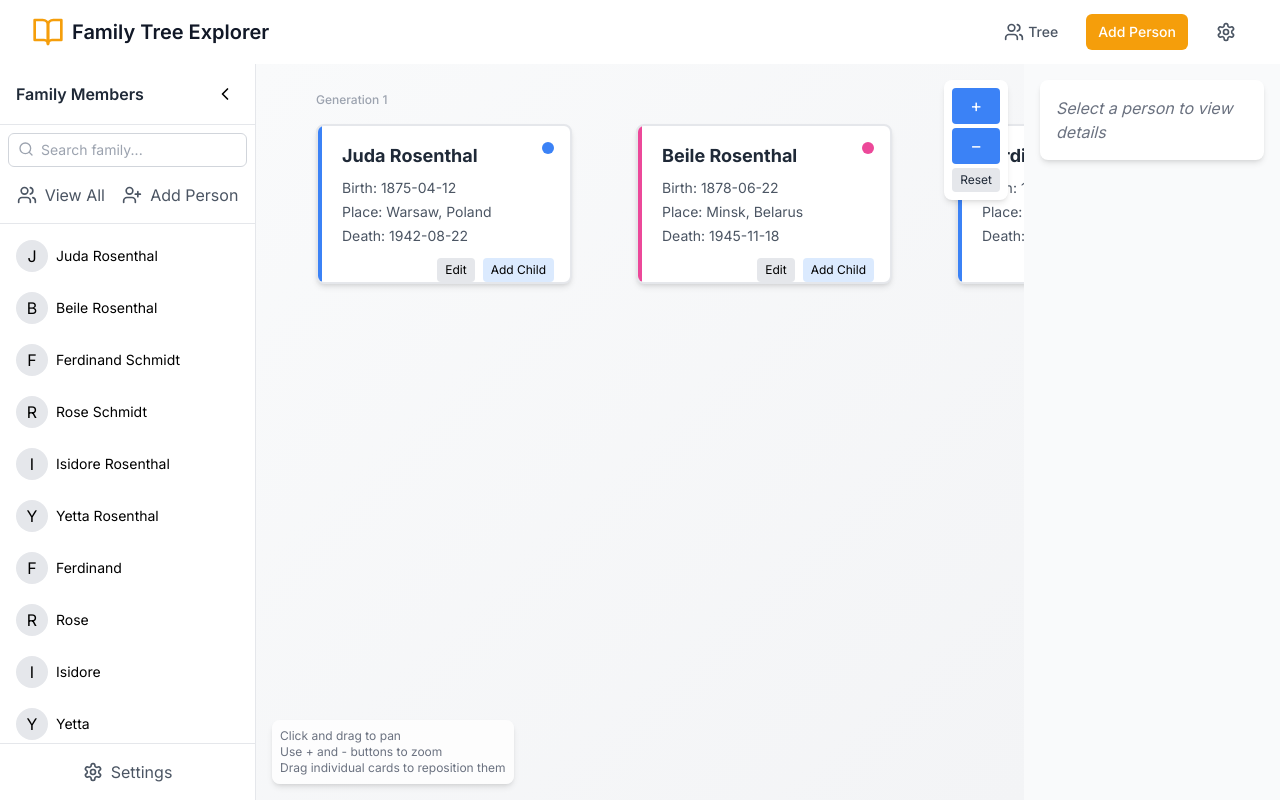
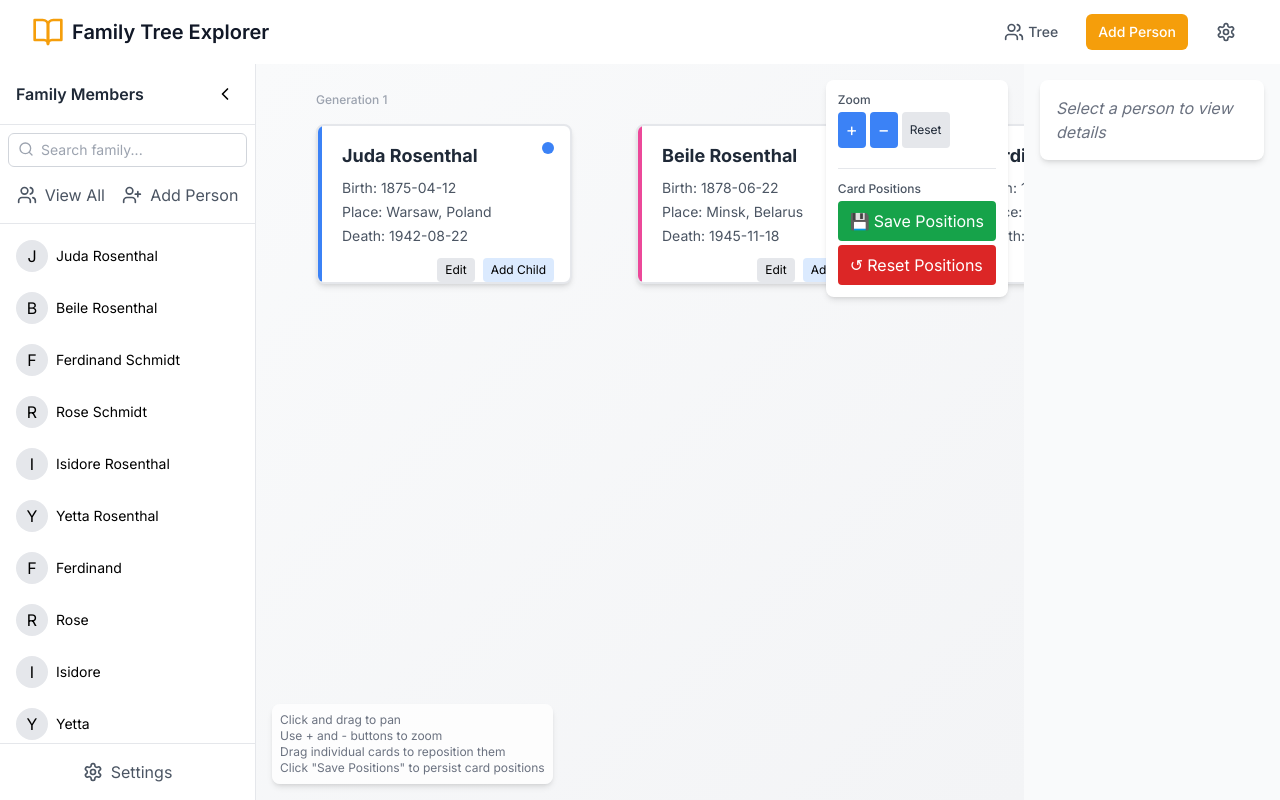
Before and after one commit to chifamba/dzinza-python, a React (Vite) app in the folder frontend/: page / in a window 1280 px wide. Built offline with nearby package versions, Linux system fonts and the light colour scheme.

Commit message:
drag and drop seems to work, need to check if saving is local or remote enabled

```diff
--- a/frontend/src/components/FamilyTreeViewExport.tsx
+++ b/frontend/src/components/FamilyTreeViewExport.tsx
@@ -23,14 +23,38 @@ const FamilyTreeView: React.FC<FamilyTreeViewProps> = (props) => {
   const [cardDragStart, setCardDragStart] = useState({ x: 0, y: 0 });
   const [cardPositions, setCardPositions] = useState<Record<string, { x: number, y: number }>>({});
 
-  // Initialize card positions from props.persons or use default positions
+  // Initialize card positions from localStorage first, then from props.persons, or use default positions (0,0)
   useEffect(() => {
-    const initialPositions: Record<string, { x: number, y: number }> = {};
+    // Try to load saved positions from localStorage
+    const savedPositions = localStorage.getItem('familyTreeCardPositions');
+    let initialPositions: Record<string, { x: number, y: number }> = {};
+
+    if (savedPositions) {
+      try {
+        const parsedPositions = JSON.parse(savedPositions);
+        initialPositions = parsedPositions;
+      } catch (error) {
+        console.error('Error parsing saved card positions:', error);
+      }
+    }
+
+    // Only initialize positions for persons that don't already have them in state
     props.persons.forEach(person => {
-      // Use existing position data if available, otherwise use default position (0,0)
+      if (!initialPositions[person.id]) {
         initialPositions[person.id] = person.position || { x: 0, y: 0 };
+      }
     });
-    setCardPositions(initialPositions);
+
+    // Only update state if we actually have new positions to set
+    setCardPositions(prevPositions => {
+      const hasChanges = props.persons.some(person =>
+        !prevPositions[person.id] ||
+        (prevPositions[person.id].x !== initialPositions[person.id].x ||
+         prevPositions[person.id].y !== initialPositions[person.id].y)
+      );
+
+      return hasChanges ? { ...prevPositions, ...initialPositions } : prevPositions;
+    });
   }, [props.persons]);
 
   // Handle individual card drag
@@ -62,22 +86,38 @@ const FamilyTreeView: React.FC<FamilyTreeViewProps> = (props) => {
     e.stopPropagation(); // Prevent tree panning when dragging a card
 
     if (draggedPersonId) {
-      // Update the person's position in the state
-      props.setPersons(currentPersons => {
-        return currentPersons.map(person => {
-          if (person.id === draggedPersonId) {
-            return {
-              ...person,
-              position: cardPositions[draggedPersonId]
-            };
-          }
-          return person;
-        });
-      });
-
+      // Just end the drag - don't update props.persons here
+      // We'll update props.persons only when saving positions
       setDraggedPersonId(null);
     }
   };
+
+  // Save positions to localStorage
+  const savePositions = () => {
+    try {
+      localStorage.setItem('familyTreeCardPositions', JSON.stringify(cardPositions));
+
+      // Also update the persons props to ensure consistency
+      props.setPersons(currentPersons => {
+        return currentPersons.map(person => ({
+          ...person,
+          position: cardPositions[person.id] || { x: 0, y: 0 }
+        }));
+      });
+
+      // Show a temporary success message
+      setSaveSuccess(true);
+      setTimeout(() => setSaveSuccess(false), 3000);
+    } catch (error) {
+      console.error('Error saving card positions:', error);
+      setSaveError(true);
+      setTimeout(() => setSaveError(false), 3000);
+    }
+  };
+
+  // State for save feedback
+  const [saveSuccess, setSaveSuccess] = useState(false);
+  const [saveError, setSaveError] = useState(false);
 
   // Group persons by generation (parent-child relationships)
   const getGenerationLevel = (person: Person, level = 0, visited = new Set<string>()): number => {
@@ -140,6 +180,30 @@ const FamilyTreeView: React.FC<FamilyTreeViewProps> = (props) => {
     setPosition({ x: 0, y: 0 });
   };
 
+  // Reset all card positions
+  const resetPositions = () => {
+    if (window.confirm('Are you sure you want to reset all card positions? This cannot be undone.')) {
+      const defaultPositions: Record<string, { x: number, y: number }> = {};
+      props.persons.forEach(person => {
+        defaultPositions[person.id] = { x: 0, y: 0 };
+      });
+
+      // Update state
+      setCardPositions(defaultPositions);
+
+      // Update persons
+      props.setPersons(currentPersons => {
+        return currentPersons.map(person => ({
+          ...person,
+          position: { x: 0, y: 0 }
+        }));
+      });
+
+      // Clear localStorage
+      localStorage.removeItem('familyTreeCardPositions');
+    }
+  };
+
   useEffect(() => {
     const handleMouseUp = () => {
       setIsDragging(false);
@@ -166,19 +230,26 @@ const FamilyTreeView: React.FC<FamilyTreeViewProps> = (props) => {
   return (
     <div
       className="family-tree-view w-full h-full overflow-hidden relative bg-gradient-to-br from-gray-50 to-gray-100"
-      style={{ minHeight: "600px" }}
+      style={{
+        minHeight: "600px",
+        "--tw-animate-duration": "3s" // for fade-out animation
+      } as React.CSSProperties}
     >
+      {/* Zoom and position controls in the top right */}
+      <div className="absolute top-4 right-4 z-10 bg-white rounded-lg shadow-md p-3 flex flex-col gap-3">
         {/* Zoom controls */}
-      <div className="absolute top-4 right-4 z-10 bg-white rounded-lg shadow-md p-2 flex flex-col">
+        <div className="flex flex-col">
+          <div className="text-xs text-gray-600 mb-1 font-medium">Zoom</div>
+          <div className="flex gap-1 mb-2">
             <button
-          className="mb-1 px-3 py-1 bg-blue-500 text-white rounded hover:bg-blue-600 transition-colors"
+              className="px-2 py-1 bg-blue-500 text-white rounded hover:bg-blue-600 transition-colors"
               onClick={() => handleZoom(0.1)}
               title="Zoom in"
             >
               <span className="text-lg">+</span>
             </button>
             <button
-          className="mb-1 px-3 py-1 bg-blue-500 text-white rounded hover:bg-blue-600 transition-colors"
+              className="px-2 py-1 bg-blue-500 text-white rounded hover:bg-blue-600 transition-colors"
               onClick={() => handleZoom(-0.1)}
               title="Zoom out"
             >
@@ -192,12 +263,44 @@ const FamilyTreeView: React.FC<FamilyTreeViewProps> = (props) => {
               Reset
             </button>
           </div>
+        </div>
+
+        {/* Positions controls */}
+        <div className="flex flex-col border-t pt-3">
+          <div className="text-xs text-gray-600 mb-1 font-medium">Card Positions</div>
+          <button
+            className="mb-1 px-3 py-2 bg-green-600 text-white rounded hover:bg-green-700 transition-colors flex items-center"
+            onClick={savePositions}
+            title="Save card positions"
+          >
+            <span className="mr-1">💾</span> Save Positions
+          </button>
+          <button
+            className="px-3 py-2 bg-red-600 text-white rounded hover:bg-red-700 transition-colors flex items-center"
+            onClick={resetPositions}
+            title="Reset all card positions"
+          >
+            <span className="mr-1">↺</span> Reset Positions
+          </button>
+          {saveSuccess && (
+            <div className="mt-2 px-3 py-2 bg-green-100 text-green-800 rounded text-sm animate-fade-out">
+              Positions saved successfully!
+            </div>
+          )}
+          {saveError && (
+            <div className="mt-2 px-3 py-2 bg-red-100 text-red-800 rounded text-sm animate-fade-out">
+              Error saving positions!
+            </div>
+          )}
+        </div>
+      </div>
 
       {/* Information panel */}
       <div className="absolute bottom-4 left-4 z-10 bg-white bg-opacity-80 rounded-lg shadow-md p-2 text-xs text-gray-500">
         <p>Click and drag to pan</p>
         <p>Use + and - buttons to zoom</p>
         <p>Drag individual cards to reposition them</p>
+        <p>Click "Save Positions" to persist card positions</p>
       </div>
 
       {/* Tree container with pan & zoom */}
```
Lines whose indentation alone changed are shown as unchanged.
